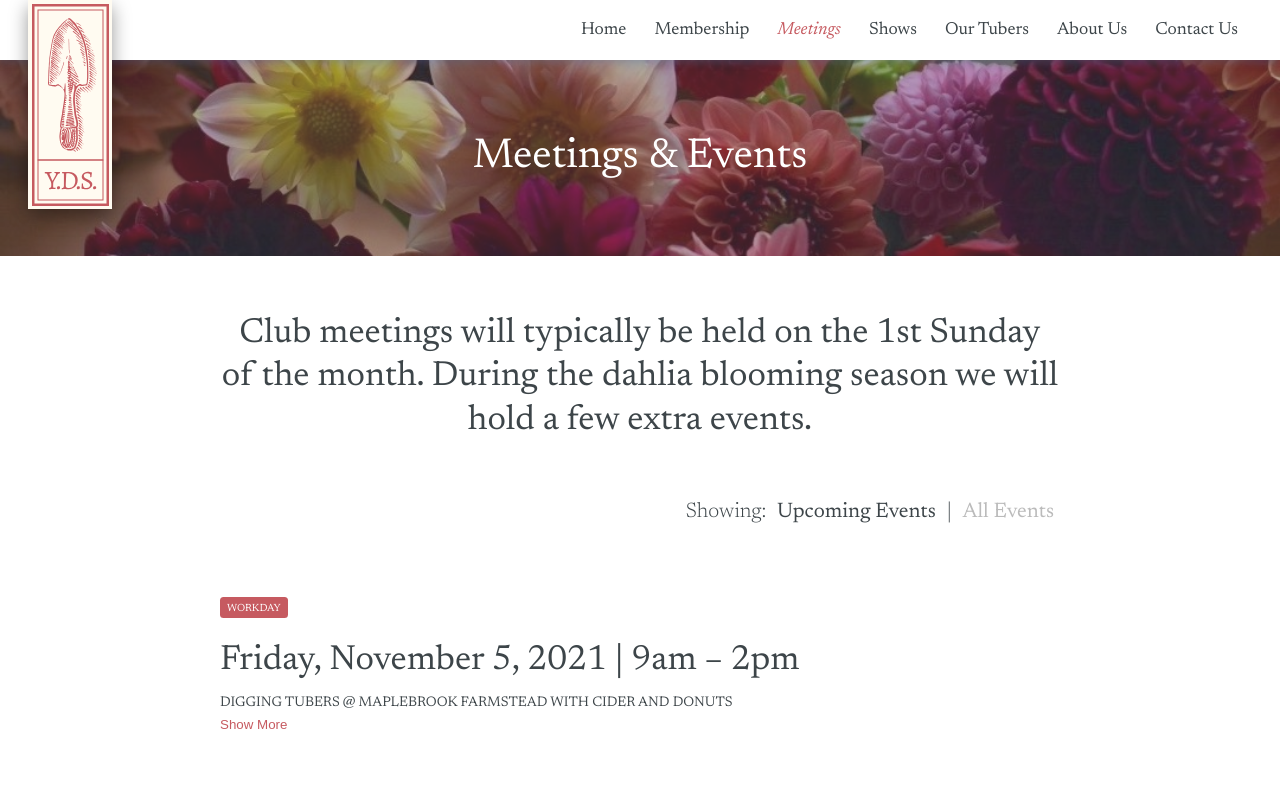
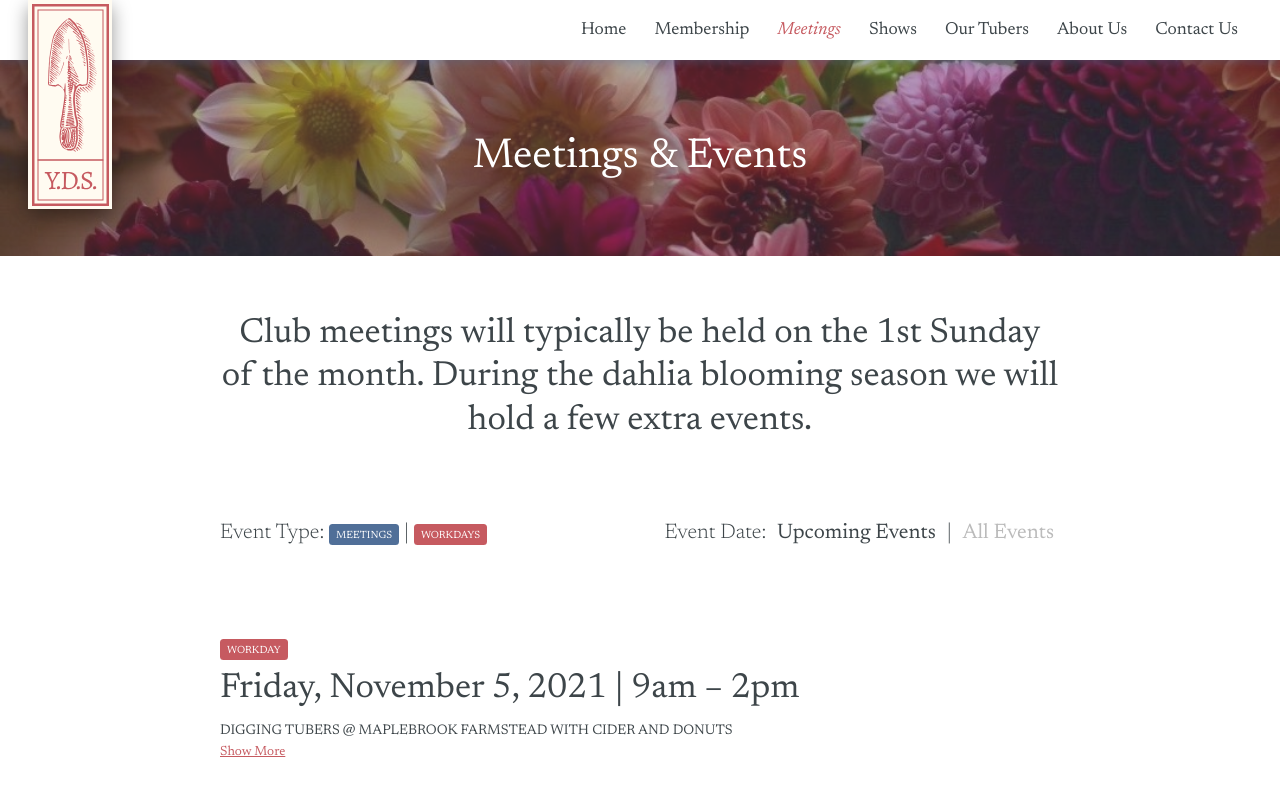
Before and after one commit to johnthedesigner/yds-static, a Next.js app in the folder src/: page /meetings in a window 1280 px wide. Shown: the top 791 px of the page. Built offline with nearby package versions, Linux system fonts and the light colour scheme.

Commit message:
Allow filtering by event type on the meetings page

```diff
--- a/src/pages/meetings.js
+++ b/src/pages/meetings.js
@@ -9,13 +9,14 @@ import pages from '../pages.json'
 // import events from '../components/eventsList'
 import { events, eventTypes } from '../components/newEventsList'
 
+const colors = {
+    blue: '#506F98',
+    red: '#C65A60',
+}
+
 const Event = (props) => {
     const [showMore, setShowMore] = useState(false)
 
-    let colors = {
-        blue: '#506F98',
-        red: '#C65A60',
-    }
     let eventLabelStyles = {
         background:
             props.label === eventTypes.meeting ? colors.blue : colors.red,
@@ -26,9 +27,13 @@ const Event = (props) => {
         height: '1.5rem',
         borderRadius: '.25rem',
         marginRight: 'auto',
+        marginBottom: 0,
         color: 'white',
     }
     let showMoreButtonStyles = {
+        fontFamily: "'Newsreader', serif",
+        textDecoration: 'underline',
+        cursor: 'pointer',
         display: 'inline',
         background: 'none',
         border: 'none',
@@ -73,6 +78,23 @@ const Event = (props) => {
 
 export default function Events() {
     const [showPastEvents, setShowPastEvents] = useState(false)
+    const [showMeetings, setShowMeetings] = useState(true)
+    const [showWorkdays, setShowWorkdays] = useState(true)
+
+    let eventTypeButtonStyles = {
+        fontFamily: "'Newsreader', serif",
+        textTransform: 'uppercase',
+        display: 'inline-block',
+        padding: '.5rem',
+        fontSize: '.75rem',
+        lineHeight: 1,
+        height: '1.5rem',
+        border: 'none',
+        borderRadius: '.25rem',
+        marginRight: 'auto',
+        color: 'white',
+        cursor: 'pointer',
+    }
 
     const displayedEvents = () => {
         let eventsToDisplay = []
@@ -118,15 +140,48 @@ export default function Events() {
         <Page page={pages.meetings}>
             <Hero title="Meetings & Events" image="/colorful-arrangement.jpg" />
             <Bumper text="Club meetings will typically be held on the 1st Sunday of the month.  During the dahlia blooming season we will hold a few extra events." />
-            <p
+            <div
                 style={{
                     width: '60rem',
                     maxWidth: '90%',
                     margin: '0 auto',
+                    display: 'flex',
+                    flexDirection: 'row',
+                }}
+            >
+                <p
+                    style={{
+                        flex: 1,
+                    }}
+                >
+                    Event Type:{' '}
+                    <button
+                        style={{
+                            ...eventTypeButtonStyles,
+                            background: showMeetings ? colors.blue : 'gray',
+                        }}
+                        onClick={() => setShowMeetings(!showMeetings)}
+                    >
+                        Meetings
+                    </button>{' '}
+                    |{' '}
+                    <button
+                        style={{
+                            ...eventTypeButtonStyles,
+                            background: showWorkdays ? colors.red : 'gray',
+                        }}
+                        onClick={() => setShowWorkdays(!showWorkdays)}
+                    >
+                        Workdays
+                    </button>
+                </p>
+                <p
+                    style={{
+                        flex: 1,
                         textAlign: 'right',
                     }}
                 >
-                Showing:{' '}
+                    Event Date:{' '}
                     <button
                         style={buttonStyles('upcoming')}
                         onClick={() => setShowPastEvents(false)}
@@ -141,14 +196,24 @@ export default function Events() {
                         All Events
                     </button>
                 </p>
+            </div>
             {_.map(displayedEvents(), (event, index) => {
+                if (
+                    (event.label === eventTypes.meeting && showMeetings) ||
+                    (event.label === eventTypes.workday && showWorkdays)
+                ) {
                     return (
                         <Event
                             {...event}
                             key={event.date + index}
-                        date={moment(event.date).format('dddd, MMMM D, YYYY')}
+                            date={moment(event.date).format(
+                                'dddd, MMMM D, YYYY'
+                            )}
                         />
                     )
+                } else {
+                    return null
+                }
             })}
             <Bumper
                 text="Become a member to attend meetings & events and much more!"
```
Lines whose indentation alone changed are shown as unchanged.
